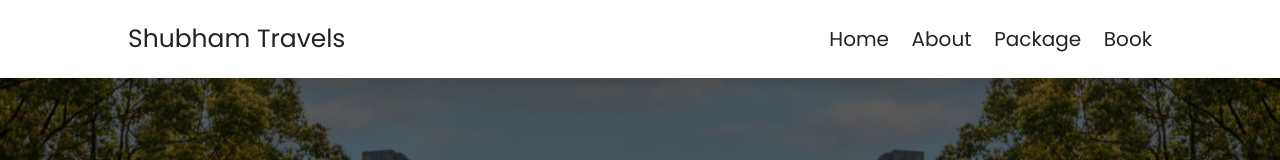
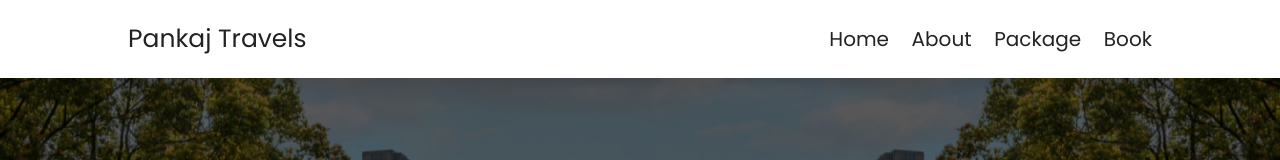
Before and after one commit to NTDigs/CICD_Project, a website: page Pages/about.html in a window 1280 px wide. Shown: the top 160 px of the page. Drawn offline with nearby package versions, Linux system fonts and the light colour scheme.

Commit message:
Update about.html

```diff
--- a/Pages/about.html
+++ b/Pages/about.html
@@ -22,7 +22,7 @@
 
 <section class="header">
 
-   <a href="index.html" class="logo">Shubham Travels</a>
+   <a href="index.html" class="logo">Pankaj Travels</a>
 
    <nav class="navbar">
       <a href="index.html">home</a>
```
